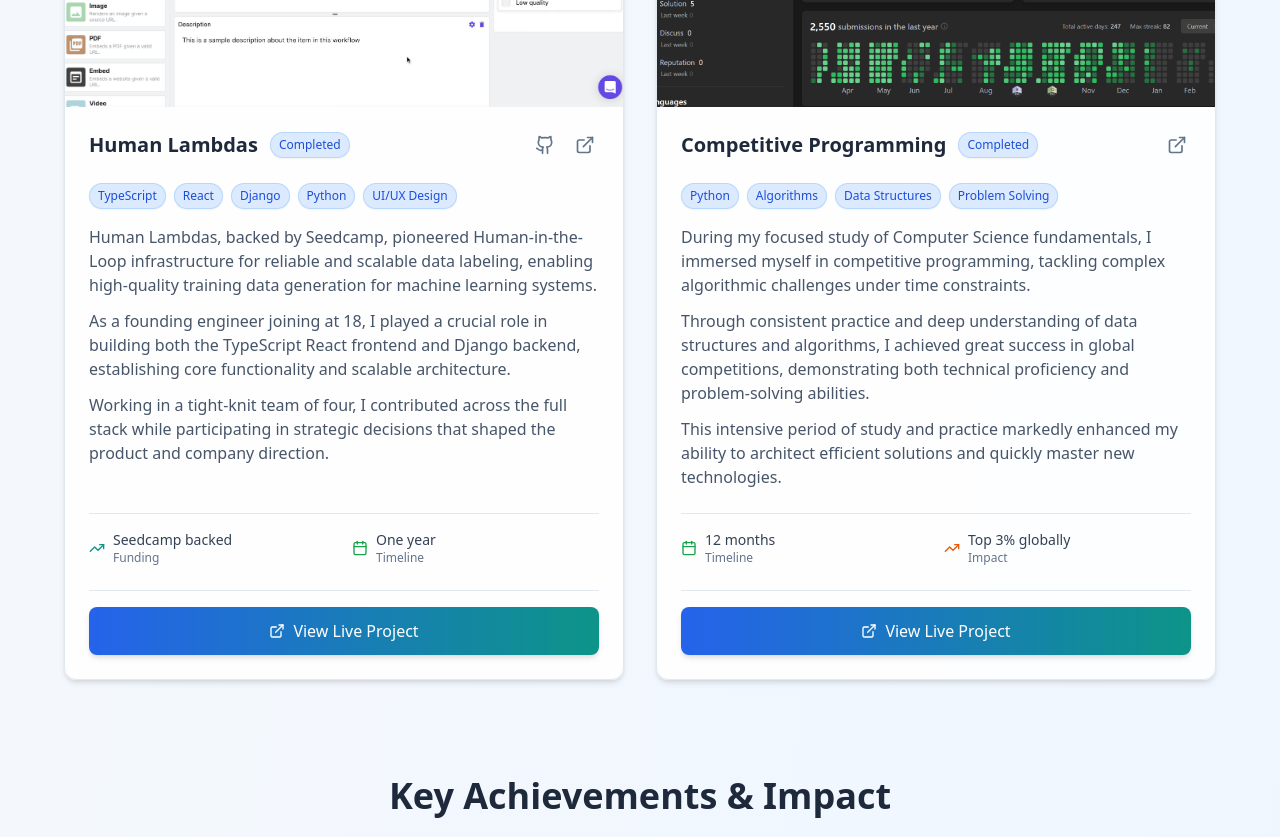
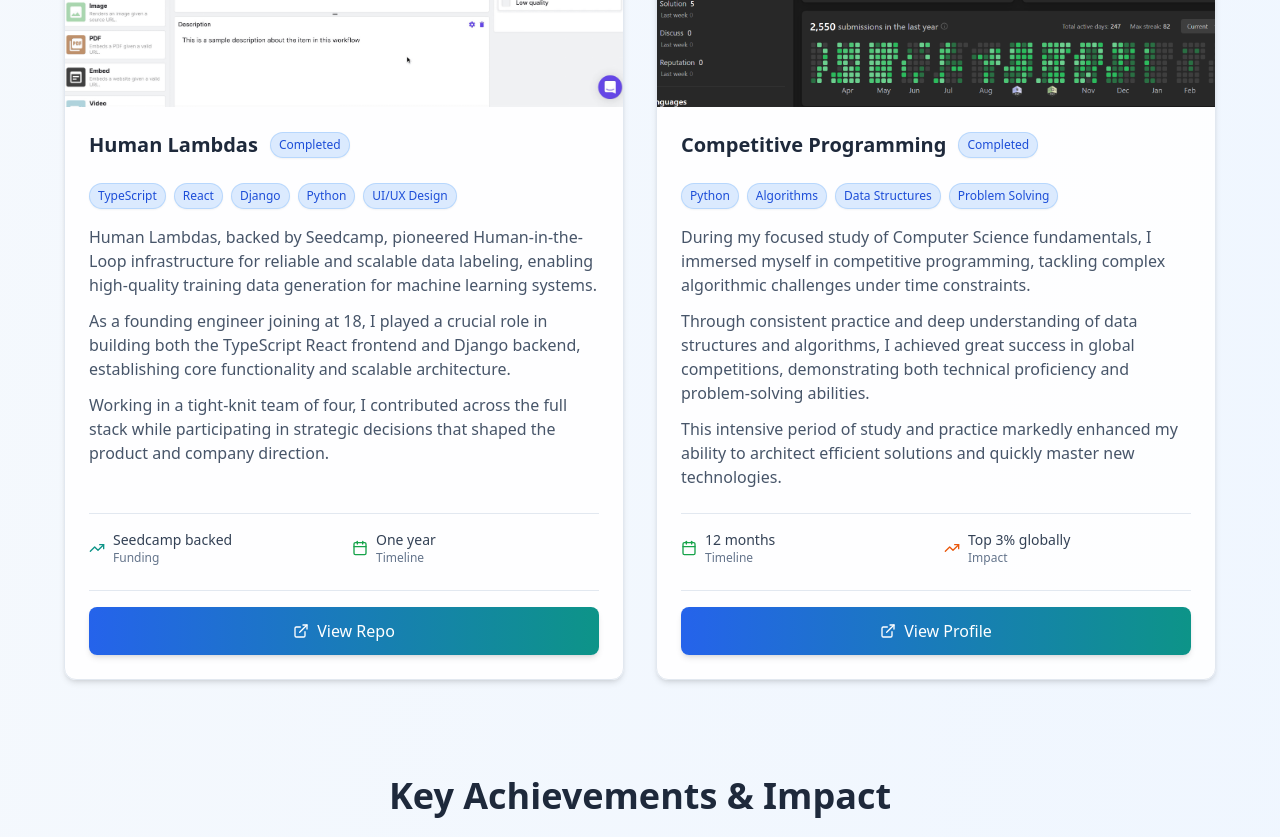
Before and after one commit to SeanJaeger1/Portfolio, a Next.js app: page / in a window 1280 px wide. Shown: the part 7660-8497 px from the top of the page. Built offline with nearby package versions, Linux system fonts and the light colour scheme.

Commit message:
Improved project button text

```diff
--- a/components/ProjectCard.tsx
+++ b/components/ProjectCard.tsx
@@ -30,12 +30,25 @@ const ProjectCard: FC<ProjectCardProps> = ({
   status = 'Completed',
   featured = false,
 }) => {
-
   const getStatusColor = (status: string) => {
     switch (status) {
-      case 'Live': return 'bg-green-100 text-green-700 border-green-300/50'
-      case 'In Development': return 'bg-yellow-100 text-yellow-700 border-yellow-300/50'
-      default: return 'bg-blue-100 text-blue-700 border-blue-300/50'
+      case 'Live':
+        return 'bg-green-100 text-green-700 border-green-300/50'
+      case 'In Development':
+        return 'bg-yellow-100 text-yellow-700 border-yellow-300/50'
+      default:
+        return 'bg-blue-100 text-blue-700 border-blue-300/50'
+    }
+  }
+
+  const getButtonText = (title: string) => {
+    switch (title) {
+      case 'Human Lambdas':
+        return 'View Repo'
+      case 'Competitive Programming':
+        return 'View Profile'
+      default:
+        return 'View Live Project'
     }
   }
 
@@ -76,7 +89,7 @@ const ProjectCard: FC<ProjectCardProps> = ({
         <div className="absolute inset-0 flex items-center justify-center opacity-0 group-hover/image:opacity-100 transition-opacity duration-300">
           <div className="bg-blue-600/90 text-white px-4 py-2 rounded-lg font-medium shadow-lg transform scale-95 group-hover/image:scale-100 transition-transform duration-300">
             <ExternalLink className="w-4 h-4 inline mr-2" />
-            Visit Project
+            {getButtonText(title)}
           </div>
         </div>
       </a>
@@ -91,32 +104,12 @@ const ProjectCard: FC<ProjectCardProps> = ({
               >
                 {title}
               </h3>
-              <span className={`px-2 py-1 text-xs font-medium rounded-full border shadow-sm ${getStatusColor(status)}`}>
+              <span
+                className={`px-2 py-1 text-xs font-medium rounded-full border shadow-sm ${getStatusColor(status)}`}
+              >
                 {status}
               </span>
             </div>
-          </div>
-          <div className="flex gap-3">
-            {github && (
-              <a
-                href={github}
-                target="_blank"
-                rel="noopener noreferrer"
-                className="text-slate-500 hover:text-blue-600 transition-colors duration-200 p-1 rounded-lg hover:bg-blue-50"
-                aria-label="View source code"
-              >
-                <Github className="w-5 h-5" />
-              </a>
-            )}
-            <a
-              href={link}
-              target="_blank"
-              rel="noopener noreferrer"
-              className="text-slate-500 hover:text-blue-600 transition-colors duration-200 p-1 rounded-lg hover:bg-blue-50"
-              aria-label="Visit live project"
-            >
-              <ExternalLink className="w-5 h-5" />
-            </a>
           </div>
         </div>
 
@@ -149,7 +142,9 @@ const ProjectCard: FC<ProjectCardProps> = ({
                 <div className="flex items-center gap-2">
                   <Users className="w-4 h-4 text-blue-600" />
                   <div>
-                    <div className="text-sm font-medium text-slate-700">{metrics.users}</div>
+                    <div className="text-sm font-medium text-slate-700">
+                      {metrics.users}
+                    </div>
                     <div className="text-xs text-slate-500">Users</div>
                   </div>
                 </div>
@@ -158,7 +153,9 @@ const ProjectCard: FC<ProjectCardProps> = ({
                 <div className="flex items-center gap-2">
                   <TrendingUp className="w-4 h-4 text-teal-600" />
                   <div>
-                    <div className="text-sm font-medium text-slate-700">{metrics.funding}</div>
+                    <div className="text-sm font-medium text-slate-700">
+                      {metrics.funding}
+                    </div>
                     <div className="text-xs text-slate-500">Funding</div>
                   </div>
                 </div>
@@ -167,7 +164,9 @@ const ProjectCard: FC<ProjectCardProps> = ({
                 <div className="flex items-center gap-2">
                   <Calendar className="w-4 h-4 text-green-600" />
                   <div>
-                    <div className="text-sm font-medium text-slate-700">{metrics.timeline}</div>
+                    <div className="text-sm font-medium text-slate-700">
+                      {metrics.timeline}
+                    </div>
                     <div className="text-xs text-slate-500">Timeline</div>
                   </div>
                 </div>
@@ -176,7 +175,9 @@ const ProjectCard: FC<ProjectCardProps> = ({
                 <div className="flex items-center gap-2">
                   <TrendingUp className="w-4 h-4 text-orange-600" />
                   <div>
-                    <div className="text-sm font-medium text-slate-700">{metrics.impact}</div>
+                    <div className="text-sm font-medium text-slate-700">
+                      {metrics.impact}
+                    </div>
                     <div className="text-xs text-slate-500">Impact</div>
                   </div>
                 </div>
@@ -194,7 +195,7 @@ const ProjectCard: FC<ProjectCardProps> = ({
             className="w-full inline-flex items-center justify-center gap-2 px-4 py-3 bg-gradient-to-r from-blue-600 to-teal-600 hover:from-blue-700 hover:to-teal-700 text-white font-medium rounded-lg transition-all duration-200 transform hover:scale-105 shadow-md hover:shadow-lg"
           >
             <ExternalLink className="w-4 h-4" />
-            View Live Project
+            {getButtonText(title)}
           </a>
         </div>
       </div>
```
